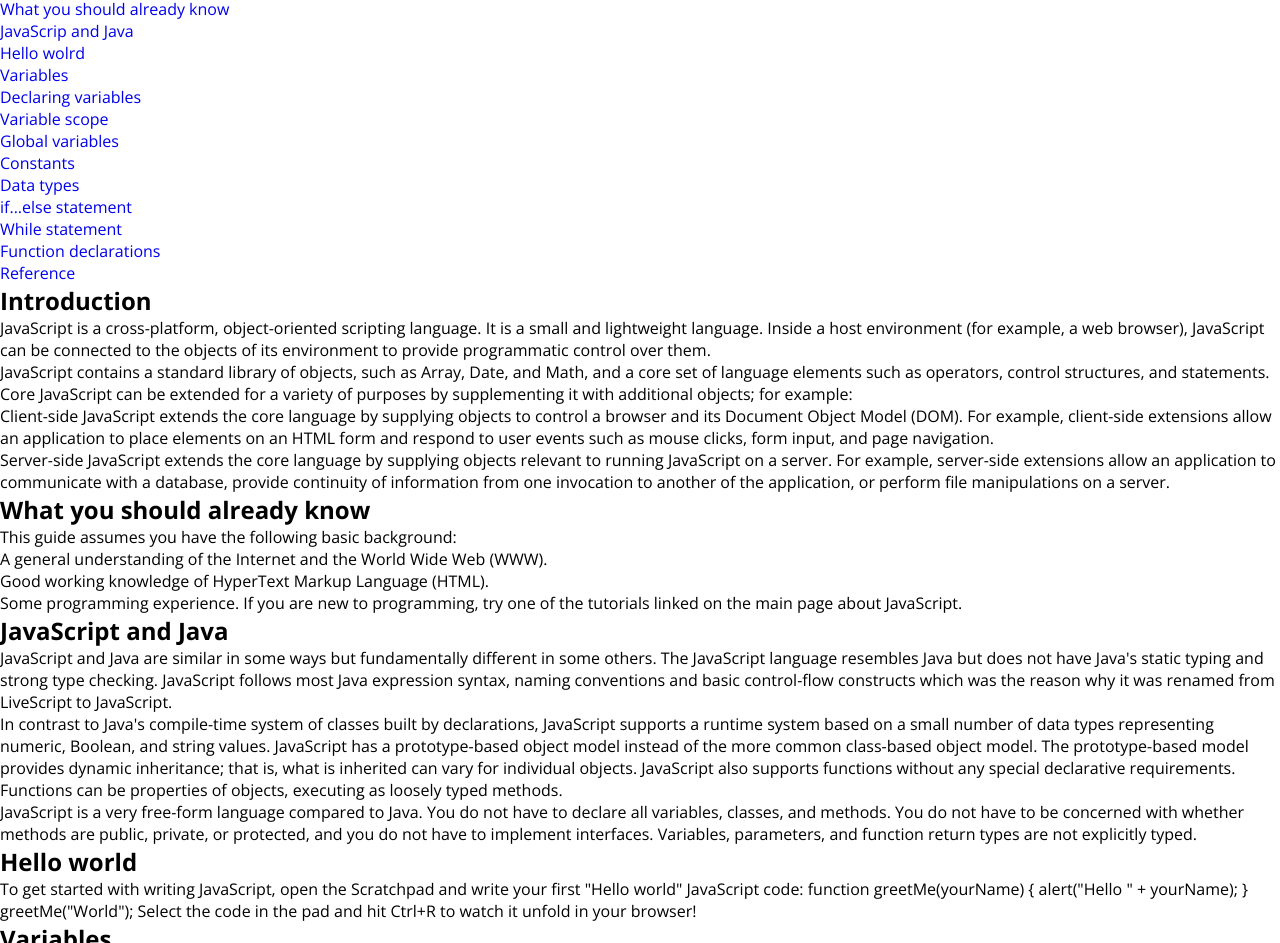
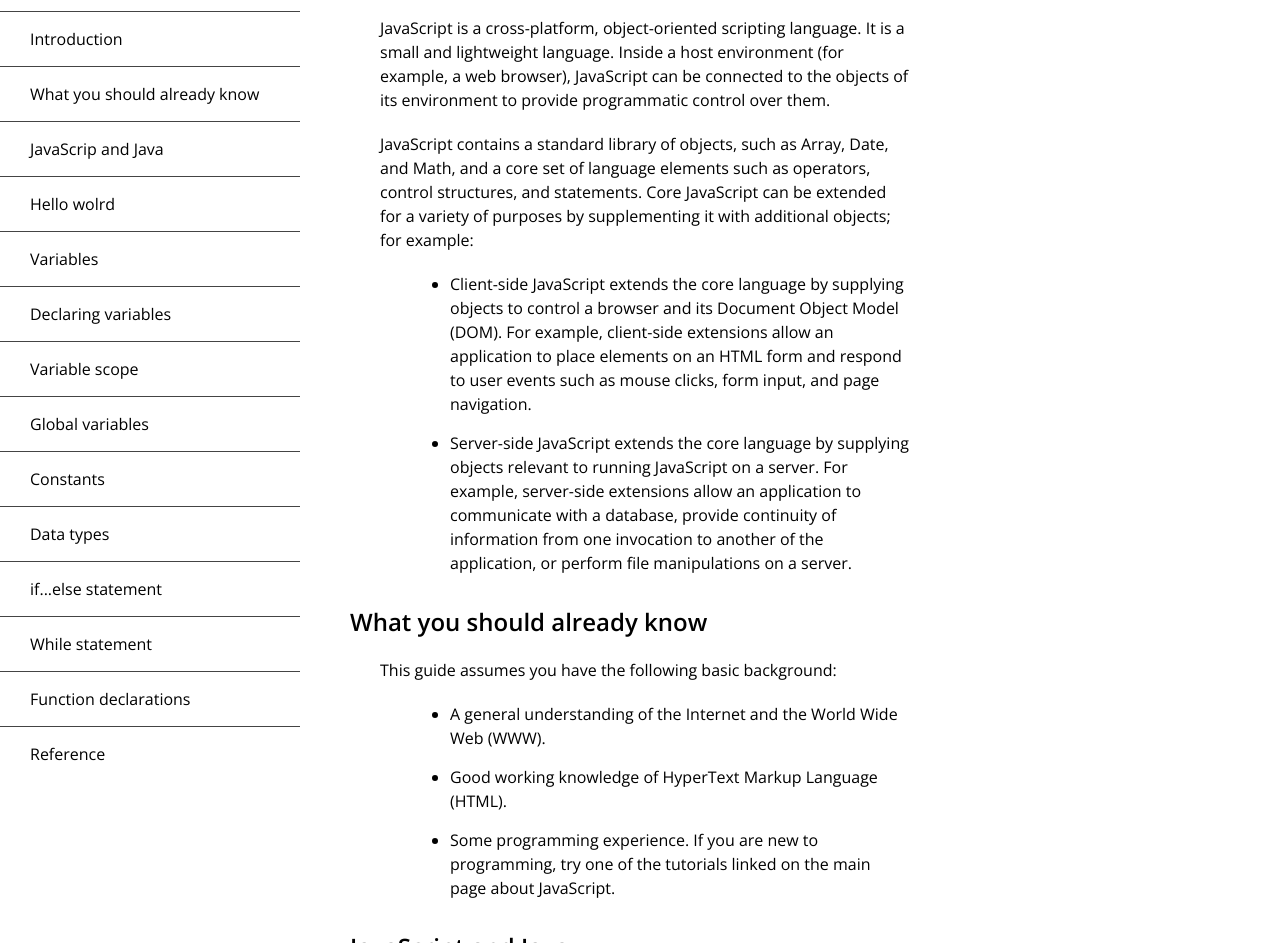
Before and after one commit to buskari/html-css-lab, a plain HTML site: page 4-technical-documentation/index.html in a window 1280 px wide. Shown: the part 67-1010 px from the top of the page. Drawn offline with nearby package versions, Linux system fonts and the light colour scheme.

Commit message:
1. mobile version ready 	2. desktop layout ok 		2.1 missing fix flex issues

```diff
--- a/4-technical-documentation/index.html
+++ b/4-technical-documentation/index.html
@@ -10,31 +10,32 @@
 <body>
     <header>
         <h1>JS Documentation</h1>
+
+        <section>
+            <nav>
+                <ul>
+                    <li><a href="#first">Introduction</a></li>
+                    <li><a href="#second">What you should already know</a></li>
+                    <li><a href="#third">JavaScrip and Java</a></li>
+                    <li><a href="#fourth">Hello wolrd</a></li>
+                    <li><a href="#fifth">Variables</a></li>
+                    <li><a href="#sixth">Declaring variables</a></li>
+                    <li><a href="#seventh">Variable scope</a></li>
+                    <li><a href="#eighth">Global variables</a></li>
+                    <li><a href="#ninth">Constants</a></li>
+                    <li><a href="#tenth">Data types</a></li>
+                    <li><a href="#eleventh">if...else statement</a></li>
+                    <li><a href="#twelveth">While statement</a></li>
+                    <li><a href="#thirteenth">Function declarations</a></li>
+                    <li><a href="#fourteenth">Reference</a></li>
+                </ul>
+            </nav>
+        </section>
     </header>
 
-    <section>
-        <nav>
-            <ul>
-                <li><a href=".first">Introduction</a></li>
-                <li><a href=".second">What you should already know</a></li>
-                <li><a href=".third">JavaScrip and Java</a></li>
-                <li><a href=".fourth">Hello wolrd</a></li>
-                <li><a href=".fifth">Variables</a></li>
-                <li><a href=".sixth">Declaring variables</a></li>
-                <li><a href=".seventh">Variable scope</a></li>
-                <li><a href=".eighth">Global variables</a></li>
-                <li><a href=".ninth">Constants</a></li>
-                <li><a href=".tenth">Data types</a></li>
-                <li><a href=".eleventh">if...else statement</a></li>
-                <li><a href=".twelveth">While statement</a></li>
-                <li><a href=".thirteenth">Function declarations</a></li>
-                <li><a href=".fourteenth">Reference</a></li>
-            </ul>
-        </nav>
-    </section>
 
     <main>
-        <h2 class="first">Introduction</h2>
+        <h2 id="first">Introduction</h2>
         <p>
             JavaScript is a cross-platform, object-oriented scripting language. It is a small and lightweight language. Inside a host environment (for example, a web browser), JavaScript can be connected to the objects of its environment to provide programmatic control over them.
         </p>
@@ -50,7 +51,7 @@
             </li>
         </ul>
 
-        <h2 class="second">What you should already know</h2>
+        <h2 id="second">What you should already know</h2>
         <p>This guide assumes you have the following basic background:</p>
         <ul>
             <li>A general understanding of the Internet and the World Wide Web (WWW).</li>
@@ -58,7 +59,7 @@
             <li>Some programming experience. If you are new to programming, try one of the tutorials linked on the main page about JavaScript.</li>
         </ul>
 
-        <h2 class="third">JavaScript and Java</h2>
+        <h2 id="third">JavaScript and Java</h2>
         <p>
             JavaScript and Java are similar in some ways but fundamentally different in some others. The JavaScript language resembles Java but does not have Java's static typing and strong type checking. JavaScript follows most Java expression syntax, naming conventions and basic control-flow constructs which was the reason why it was renamed from LiveScript to JavaScript.
         </p>
@@ -69,7 +70,7 @@
             JavaScript is a very free-form language compared to Java. You do not have to declare all variables, classes, and methods. You do not have to be concerned with whether methods are public, private, or protected, and you do not have to implement interfaces. Variables, parameters, and function return types are not explicitly typed.
         </p>
 
-        <h2 class="fourth">Hello world</h2>
+        <h2 id="fourth">Hello world</h2>
         <p>
             To get started with writing JavaScript, open the Scratchpad and write your first "Hello world" JavaScript code:
             <span>
@@ -78,7 +79,7 @@
             Select the code in the pad and hit Ctrl+R to watch it unfold in your browser!
         </p>
 
-        <h2 class="fifth">Variables</h2>
+        <h2 id="fifth">Variables</h2>
         <p>
             You use variables as symbolic names for values in your application. The names of variables, called identifiers, conform to certain rules.
         </p>
@@ -89,7 +90,7 @@
             You can use ISO 8859-1 or Unicode letters such as å and ü in identifiers. You can also use the Unicode escape sequences as characters in identifiers. Some examples of legal names are Number_hits, temp99, and _name.
         </p>
 
-        <h2 class="sixth">Declaring variables</h2>
+        <h2 id="sixth">Declaring variables</h2>
         <p>You can declare a variable in three ways:</p>
         <p>
             With the keyword var. For example,
@@ -113,7 +114,7 @@
             This syntax can be used to declare a block scope local variable. See Variable scope below.
         </p>
 
-        <h2 class="seventh">Variable Scope</h2>
+        <h2 id="seventh">Variable Scope</h2>
         <p>
             When you declare a variable outside of any function, it is called a global variable, because it is available to any other code in the current document. When you declare a variable within a function, it is called a local variable, because it is available only within that function.
         </p>
@@ -129,7 +130,7 @@
                 </span>
         </p>
 
-        <h2 class="eighth">Global variables</h2>
+        <h2 id="eighth">Global variables</h2>
         <p>
             Global variables are in fact properties of the global object. In web pages the global object is window, so you can set and access global variables using the window.variable syntax.
         </p>
@@ -137,7 +138,7 @@
             Consequently, you can access global variables declared in one window or frame from another window or frame by specifying the window or frame name. For example, if a variable called phoneNumber is declared in a document, you can refer to this variable from an iframe as parent.phoneNumber.
         </p>
 
-        <h2 class="ninth">Constants</h2>
+        <h2 id="ninth">Constants</h2>
         <p>
             You can create a read-only, named constant with the const keyword. The syntax of a constant identifier is the same as for a variable identifier: it must start with a letter, underscore or dollar sign and can contain alphabetic, numeric, or underscore characters.
             <span>
@@ -160,7 +161,7 @@
             </span>
         </p>
 
-        <h2 class="tenth">Data types</h2>
+        <h2 id="tenth">Data types</h2>
         <p>The latest ECMAScript standard defines seven data types:</p>
         <ul>
             <li>Six data types that are primitives:
@@ -179,7 +180,7 @@
             Although these data types are a relatively small amount, they enable you to perform useful functions with your applications. Objects and functions are the other fundamental elements in the language. You can think of objects as named containers for values, and functions as procedures that your application can perform.
         </p>
 
-        <h2 class="eleventh">if...else statement</h2>
+        <h2 id="eleventh">if...else statement</h2>
         <p>
             Use the if statement to execute a statement if a logical condition is true. Use the optional else clause to execute a statement if the condition is false. An if statement looks as follows:
             <span>
@@ -210,7 +211,7 @@
             </span>
         </p>
 
-        <h2 class="twelveth">While statement</h2>
+        <h2 id="twelveth">While statement</h2>
         <p>
             A while statement executes its statements as long as a specified condition evaluates to true. A while statement looks as follows:
             <span>while (condition) statement</span>
@@ -237,7 +238,7 @@
             After completing the third pass, the condition n < 3 is no longer true, so the loop terminates.
         </p>
 
-        <h2 class="thirteenth">Function declarations</h2>
+        <h2 id="thirteenth">Function declarations</h2>
         <p>
             A function definition (also called a function declaration, or function statement) consists of the function keyword, followed by:
             <ul>
@@ -245,18 +246,18 @@
                 <li>A list of arguments to the function, enclosed in parentheses and separated by commas.</li>
                 <li>The JavaScript statements that define the function, enclosed in curly brackets, { }.</li>
             </ul>
-            For example, the following code defines a simple function named square:
+            <p>For example, the following code defines a simple function named square:</p>
             <span>
                 function square(number) { return number * number; }
             </span>
-            The function square takes one argument, called number. The function consists of one statement that says to return the argument of the function (that is, number) multiplied by itself. The return statement specifies the value returned by the function.
+            <p>The function square takes one argument, called number. The function consists of one statement that says to return the argument of the function (that is, number) multiplied by itself. The return statement specifies the value returned by the function.</p>
             <span>
                 return number * number;
             </span>
-            Primitive parameters (such as a number) are passed to functions by value; the value is passed to the function, but if the function changes the value of the parameter, this change is not reflected globally or in the calling function.
+            <p>Primitive parameters (such as a number) are passed to functions by value; the value is passed to the function, but if the function changes the value of the parameter, this change is not reflected globally or in the calling function.</p>
         </p>
 
-        <h2 class="fourteenth">Reference</h2>
+        <h2 id="fourteenth">Reference</h2>
         <ul>
             <li>
                 All the documentation in this page is taken from <a href="https://developer.mozilla.org/en-US/docs/Web/JavaScript/Guide">MDN</a>
--- a/4-technical-documentation/style.css
+++ b/4-technical-documentation/style.css
@@ -1,7 +1,134 @@
 * {
     margin: 0;
     padding: 0;
-    list-style-type: none;
     text-decoration: none;
     font-family: "Open Sans", Arial, sans-serif;
 }
+
+body {
+    min-width: 290px;
+}
+
+header {
+    width: 100%
+}
+
+header h1 {
+    text-align: center;
+    padding: 20px 0;
+    font-weight: 600;
+    font-size: 28px;
+}
+
+section nav ul {
+    border-top: 2px solid #000;
+    border-bottom: 2px solid #000;
+    height: 250px;
+    overflow: auto;
+}
+
+section nav ul li {
+    padding: 15px 0 15px 30px;
+    border-bottom: 1px solid #444;
+
+}
+
+section nav ul li a {
+    color: #000;
+    font-weight: 500;
+}
+
+main {
+    width: 100%;
+}
+
+main h2 {
+    margin: 15px 0 15px 30px;
+    font-weight: 600;
+}
+
+main p, li {
+    line-height: 1.5em;
+}
+
+main p {
+    margin: 20px 40px 20px 40px;
+}
+
+main ul {
+    margin: 20px 40px 20px 100px;
+}
+
+main li {
+    margin: 15px 0;
+}
+
+main span {
+    display: block;
+    background: #eee;
+    width: 80%;
+    margin: 15px auto;
+    padding: 15px;
+    font-family: monospace;
+    font-weight: 400;
+}
+
+main #fourteenth ul {
+    margin: 200px;
+}
+
+/* >=815px styles */
+@media screen and (min-width: 815px) {
+    body {
+        display: flex;
+    }
+
+    header {
+        position: fixed;
+        overflow: hidden;
+        width: 300px;
+    }
+
+    header h1 {
+        text-align: left;
+        padding-left: 30px;
+    }
+
+    section nav ul {
+        overflow: initial;
+        width: 300px;
+        height: 100%;
+        border: 0px;
+    }
+
+    section nav ul:first-child {
+        border-top: 1px solid #444;
+    }
+
+    section nav ul li:last-child {
+        border: 0;
+    }
+
+    main {
+        position: absolute;
+        width: 85%;
+        left: 300px;
+        width: 650px;
+        flex: 1 1 0;
+    }
+
+    main h2 {
+        margin-top: 30px;
+        margin-left: 50px;
+    }
+
+    main p {
+        margin-left: 80px;
+    }
+
+    main ul {
+        margin-left: 150px;
+    }
+
+
+}
```
